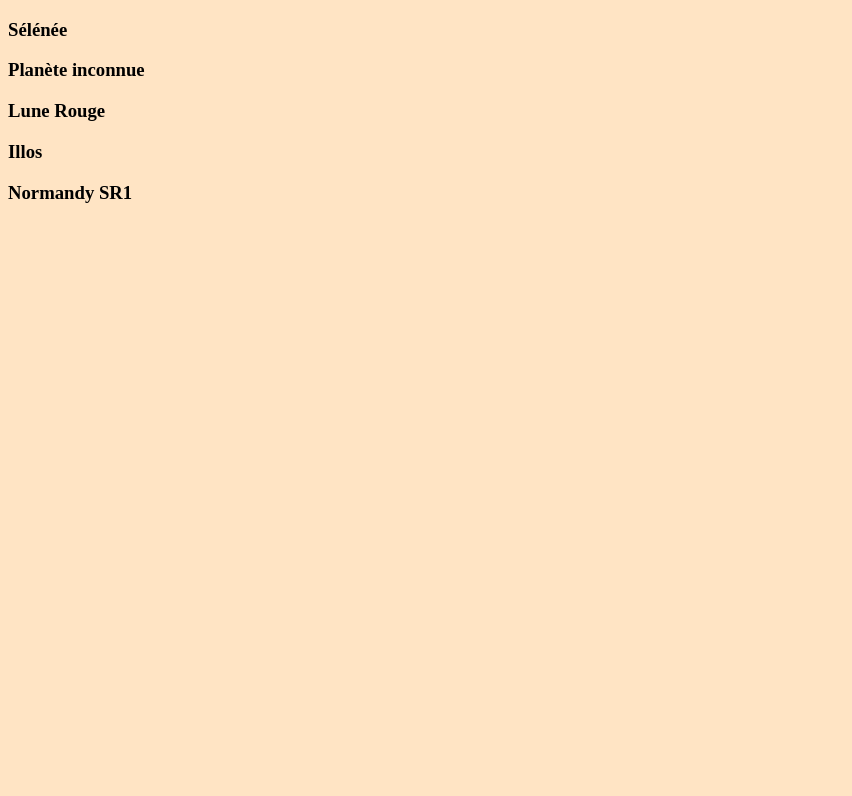
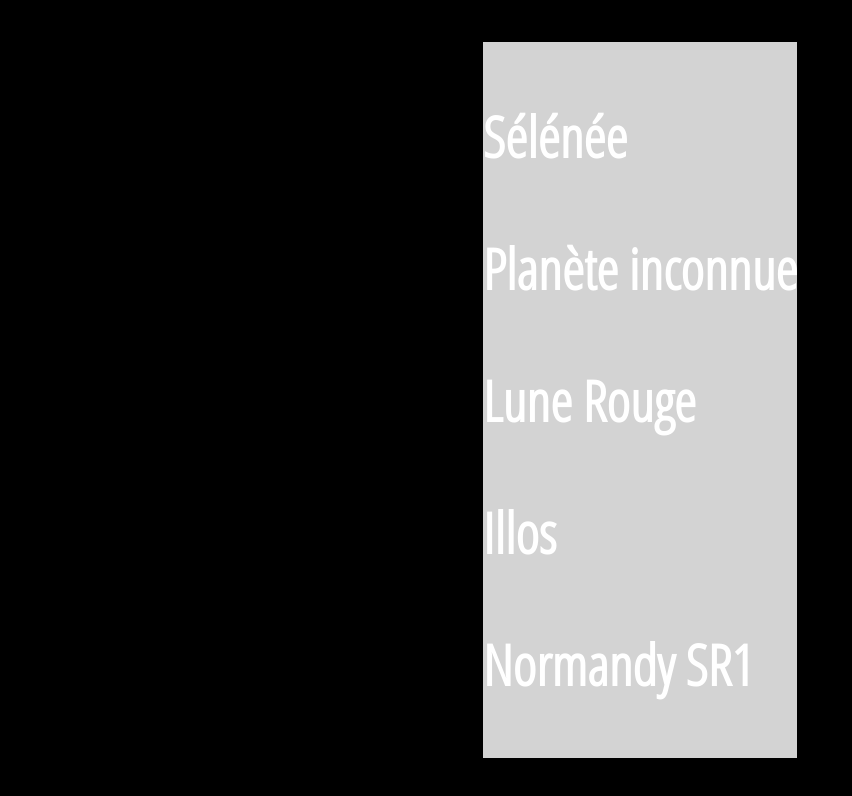
Before and after one commit to DigitalMeteorCode/GalleryOne, a plain HTML site: page index.html in a window 1280 px wide. Shown: the whole page, without its empty margins (0-852 px from the left). Drawn offline with Linux system fonts and the light colour scheme.

Commit message:
Début du style

```diff
--- a/style.css
+++ b/style.css
@@ -1,3 +1,22 @@
+@import url('https://fonts.googleapis.com/css2?family=Open+Sans+Condensed:wght@300&display=swap');
+
+* {
+    box-sizing: border-box; /*supprime toutes les marges par défaut et règle les boîtes par raport à leurs bordures et non aux contenus*/
+}
+
 body {
-    background-color: bisque;
+    background-color: #000;
+    user-select: none; /*permet de ne pas autoriser la sélection de texte (genre pour un copier/coller). c'est  ici plus esthétique*/
+    color: white;
+    font-family: 'Open Sans Condensed', sans-serif;
+    font-size: 3rem;
+    display: flex;
+    justify-content: center;
+    align-items: center;
+    height: 100vh;
+    margin: 0;
+    overflow: hidden;
 }
+.container {
+    background: lightgrey;
+}
```
